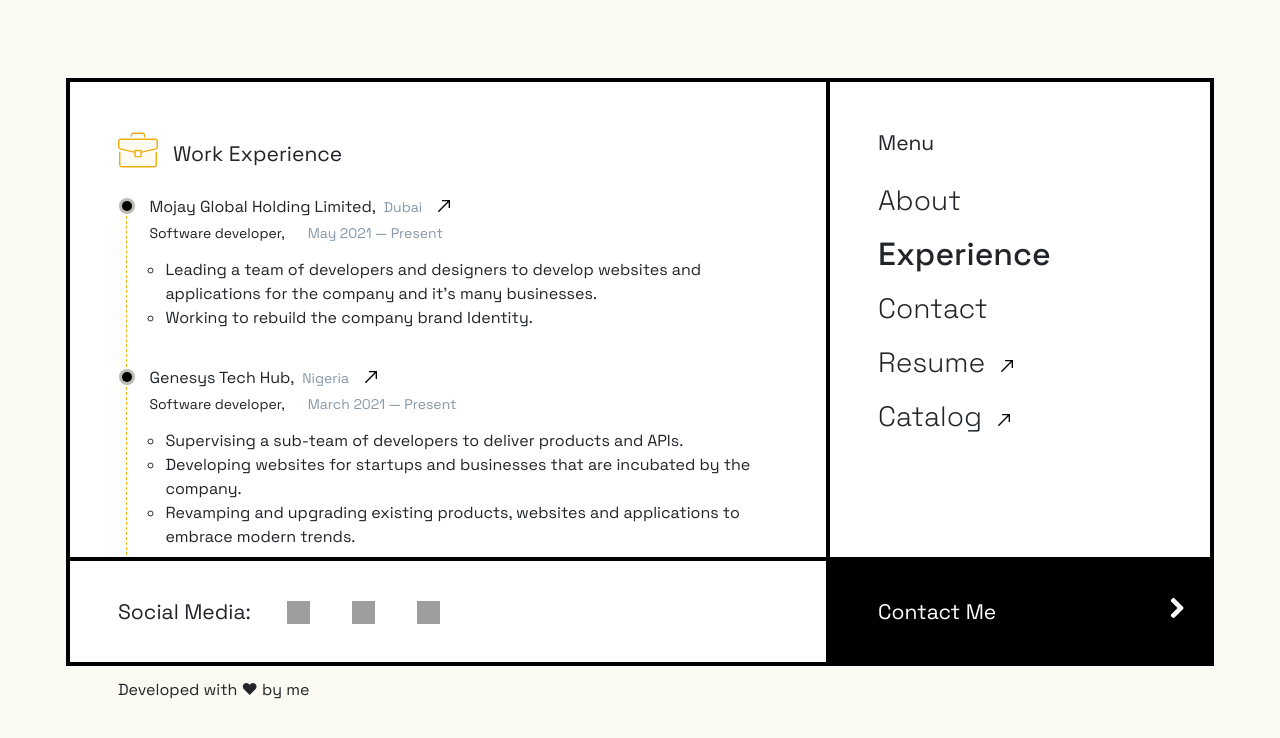
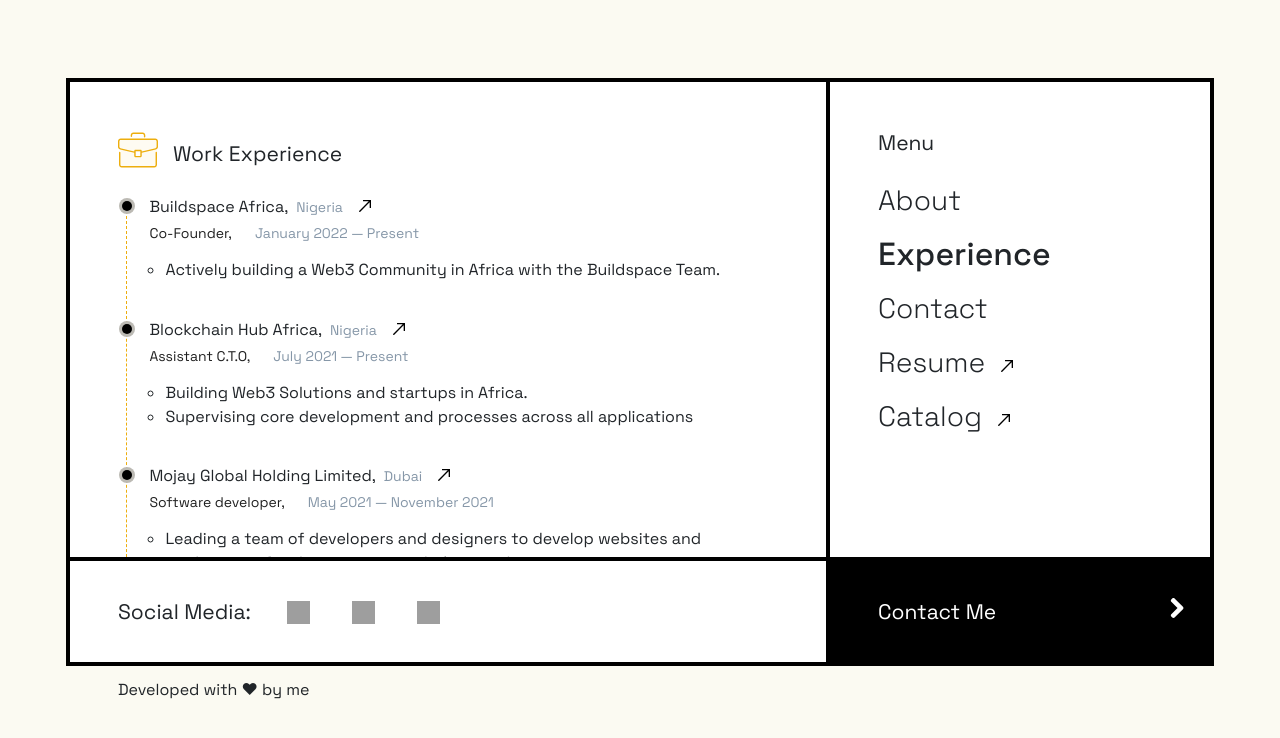
Before and after one commit to Davien21/simple-resume, a Next.js app: page /experience in a window 1280 px wide. Shown: the top 738 px of the page. Built offline with nearby package versions, Linux system fonts and the light colour scheme; grey boxes are pictures that could not be loaded.

Commit message:
--refactor: add blockchain experience

```diff
--- a/pages/experience.jsx
+++ b/pages/experience.jsx
@@ -28,6 +28,43 @@
         </div>
       </section>
       <section id="work-timeline" className="mt-4 px-2">
+      <article className="timeline-item">
+          <header>
+            <ExternalLink href="https://www.buildspace.africa/" className="article-title">
+              <span className="">Buildspace Africa,</span>
+              <span className="pl-2 pr-3 location">Nigeria</span>
+              <RightUpImage />
+            </ExternalLink>
+            <div className="meta-info row mt-1">
+              <span className="col-auto pr-2 role">Co-Founder,</span>
+              <span className="col-auto period">January 2022 — Present</span>
+            </div>
+          </header>
+          <ul className="description">
+            <li>
+              Actively building a Web3 Community in Africa with the Buildspace Team.
+            </li>
+          </ul>
+        </article>
+      <article className="timeline-item">
+          <header>
+            <ExternalLink href="https://www.blockchainhubafrica.com" className="article-title">
+              <span className="">Blockchain Hub Africa,</span>
+              <span className="pl-2 pr-3 location">Nigeria</span>
+              <RightUpImage />
+            </ExternalLink>
+            <div className="meta-info row mt-1">
+              <span className="col-auto pr-2 role">Assistant C.T.O,</span>
+              <span className="col-auto period">July 2021 — Present</span>
+            </div>
+          </header>
+          <ul className="description">
+            <li>
+              Building Web3 Solutions and startups in Africa.
+            </li>
+            <li>Supervising core development and processes across all applications</li>
+          </ul>
+        </article>
         <article className="timeline-item">
           <header>
             <ExternalLink href="https://mojay.com" className="article-title">
@@ -37,7 +74,7 @@
             </ExternalLink>
             <div className="meta-info row mt-1">
               <span className="col-auto pr-2 role">Software developer,</span>
-              <span className="col-auto period">May 2021 — Present</span>
+              <span className="col-auto period">May 2021 — November 2021</span>
             </div>
           </header>
           <ul className="description">
@@ -61,7 +98,7 @@
             </ExternalLink>
             <div className="meta-info row mt-1">
               <span className="col-auto pr-2 role">Software developer,</span>
-              <span className="col-auto period">March 2021 — Present</span>
+              <span className="col-auto period">March 2021 — November 2021</span>
             </div>
           </header>
           <ul className="description">
--- a/pages/home.jsx
+++ b/pages/home.jsx
@@ -25,7 +25,7 @@
           </h1>
         </header>
         <div className="role">
-          <h2 className="m-0 title">A Software Developer from Imo, Nigeria.</h2>
+          <h2 className="m-0 title">A Software and Web3 Developer based in Enugu, Nigeria.</h2>
         </div>
         <div className="profile-image position-relative">
           <Image loading="eager" alt="" width={864} height={576} src={chidi} />
```
